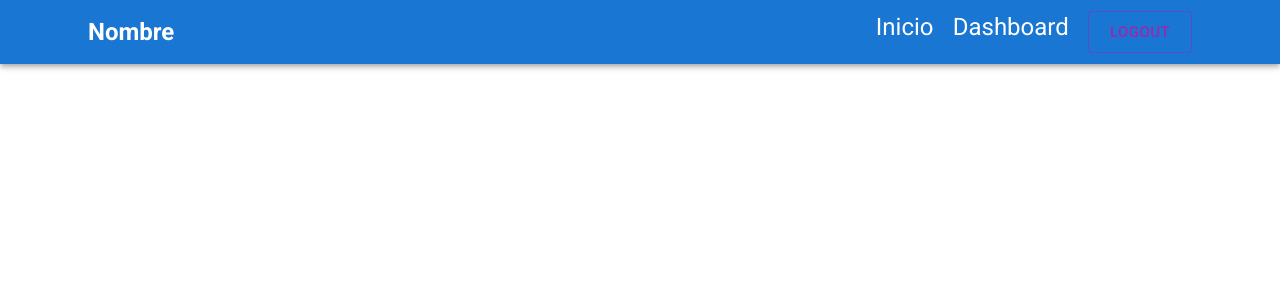
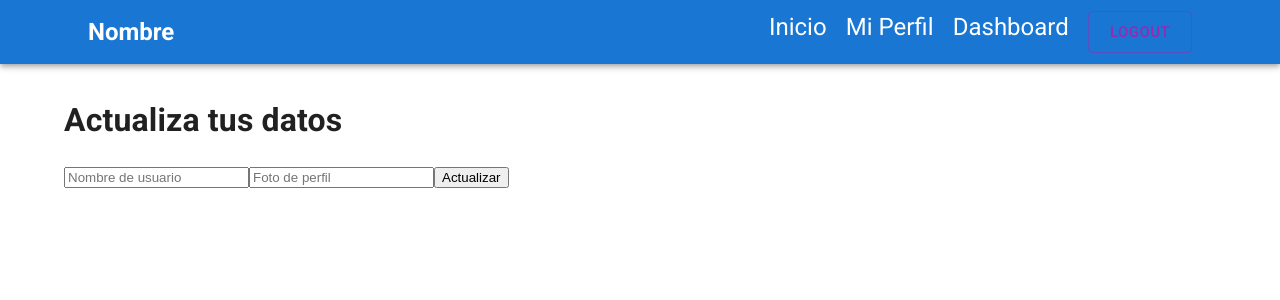
Before and after one commit to FeniaPfa/adl-marketplace, a React (Vite) app: page /user/setprofile in a window 1280 px wide. Shown: the top 300 px of the page. Built offline with nearby package versions, Linux system fonts and the light colour scheme; no server answers; sample sign-in values are in the browser's storage.

Commit message:
feat: PrivateRoute component

```diff
--- a/src/App.jsx
+++ b/src/App.jsx
@@ -1,35 +1,46 @@
-import { Container } from "@mui/material"
-import { Route, Routes } from "react-router-dom"
-import { Navbar } from "./components/Navbar"
-import UserContextProvider from "./context/userContext"
-import { Home } from "./views/Home"
-import { Login } from "./views/Login"
-import { Register } from "./views/Register"
-
+import { Container } from '@mui/material';
+import { Route, Routes } from 'react-router-dom';
+import { Navbar } from './components/Navbar';
+import { PrivateRoute } from './components/PrivateRoute';
+import UserContextProvider from './context/userContext';
+import { Home } from './views/Home';
+import { Login } from './views/Login';
+import { Profile } from './views/Profile';
+import { Register } from './views/Register';
+import { SetProfile } from './views/SetProfile';
 
 function App() {
-
-
     return (
         <>
             <UserContextProvider>
                 <Navbar />
-    <Container maxWidth="lg" sx={{margin: "2rem auto"}}>
-
-
-
+                <Container maxWidth="lg" sx={{ margin: '2rem auto' }}>
                     <Routes>
                         <Route path="/" element={<Home />} />
                         <Route path="/login" element={<Login />} />
                         <Route path="/register" element={<Register />} />
 
+                        <Route
+                            path="user/profile"
+                            element={
+                                <PrivateRoute>
+                                    <Profile />
+                                </PrivateRoute>
+                            }
+                        />
+                        <Route
+                            path="user/setprofile"
+                            element={
+                                <PrivateRoute>
+                                    <SetProfile />
+                                </PrivateRoute>
+                            }
+                        />
                     </Routes>
-
                 </Container>
-
             </UserContextProvider>
         </>
-  )
+    );
 }
 
-export default App
+export default App;
--- a/src/components/Navbar.jsx
+++ b/src/components/Navbar.jsx
@@ -12,6 +12,7 @@ export const Navbar = () => {
       { to: '/', text: 'Inicio', private: false },
       { to: '/login', text: 'Ingresar', private: false, publicOnly: true },
       { to: '/register', text: 'Registrarse', private: false, publicOnly: true },
+      { to: '/user/profile', text: 'Mi Perfil', private: true},
       { to: '/dashboard', text: 'Dashboard', private: true },
       // { to: "/products", text: "Products", private: false },
   ];
--- /dev/null
+++ b/src/components/PrivateRoute.jsx
@@ -0,0 +1,11 @@
+import { Navigate } from 'react-router-dom';
+import { useUserContext } from '../context/userContext';
+
+export const PrivateRoute = ({ children }) => {
+    const { user } = useUserContext();
+
+    if (!user) {
+        return <Navigate to="/" />;
+    }
+    return children;
+};
--- /dev/null
+++ b/src/views/Profile.jsx
@@ -0,0 +1,13 @@
+import { useUserContext } from '../context/userContext'
+
+export const Profile = () => {
+  const { user } = useUserContext()
+  return (
+    <>
+    <p>{user.email}</p>
+    <p>{user?.displayName}</p>
+    <img src={user.photoURL} width="200px" />
+
+    </>
+  )
+}
--- a/src/views/Register.jsx
+++ b/src/views/Register.jsx
@@ -1,4 +1,5 @@
 import { useState } from "react";
+import { useNavigate } from "react-router-dom";
 import { register } from "../config/firebase";
 
 
@@ -6,10 +7,13 @@ export const Register = () => {
   const [email, setEmail] = useState('');
   const [password, setPassword] = useState('');
 
+  const navigate = useNavigate()
+
   const handleRegister = async (e) => {
     e.preventDefault()
     try{
       await register({email, password})
+      navigate("/user/setprofile")
     } catch(err){
       console.log(err.code , err.message)
     }
--- a/src/views/SetProfile.jsx
+++ b/src/views/SetProfile.jsx
@@ -1,16 +1,35 @@
-import { useUserContext } from "../context/userContext"
+import { updateProfile } from 'firebase/auth';
+import { useState } from 'react';
+import { auth } from '../config/firebase';
 
 export const SetProfile = () => {
+    const [userInfo, setUserInfo] = useState({ name: '', avatar: '' });
 
-  const { user } = useUserContext()
+    const handleUpdateUser = async (e) => {
+        e.preventDefault();
+        await updateProfile(auth.currentUser, {
+            displayName: userInfo.name,
+            photoURL: userInfo.avatar,
+        });
+    };
 
-  return (
-    <>
-    <p>
-      {user.email}
+    return (
+        <>
+            <h1>Actualiza tus datos</h1>
+            <form onSubmit={handleUpdateUser}>
+                <input
+                    type="text"
+                    placeholder="Nombre de usuario"
+                    onChange={(e) => setUserInfo({ ...userInfo, name: e.target.value })}
+                />
+                <input
+                    type="text"
+                    placeholder="Foto de perfil"
+                    onChange={(e) => setUserInfo({ ...userInfo, avatar: e.target.value })}
+                />
 
-      </p>
-
-    </>
-  )
-}
+                <button type="submit">Actualizar</button>
+            </form>
+        </>
+    );
+};
```
Lines whose indentation alone changed are shown as unchanged.
